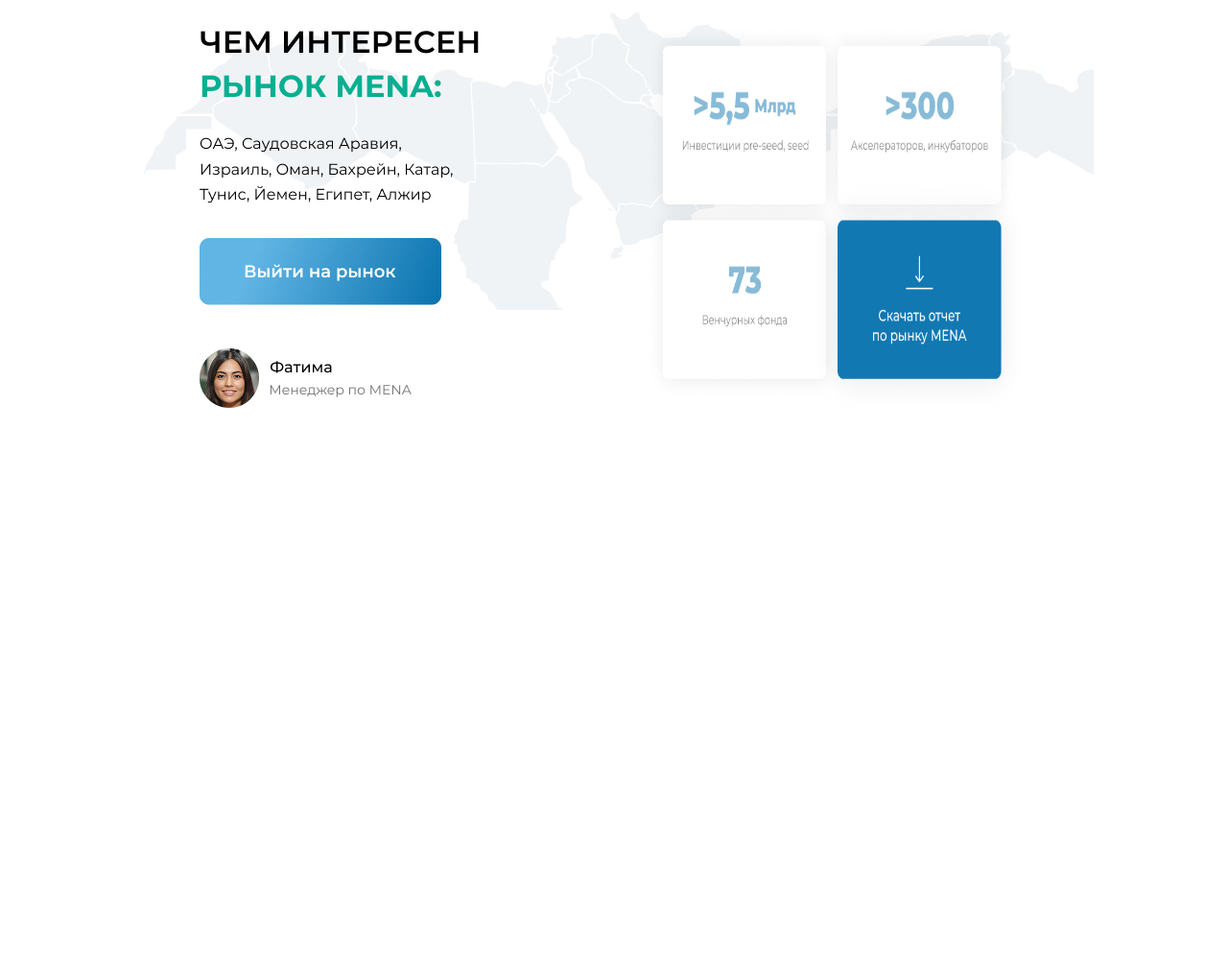
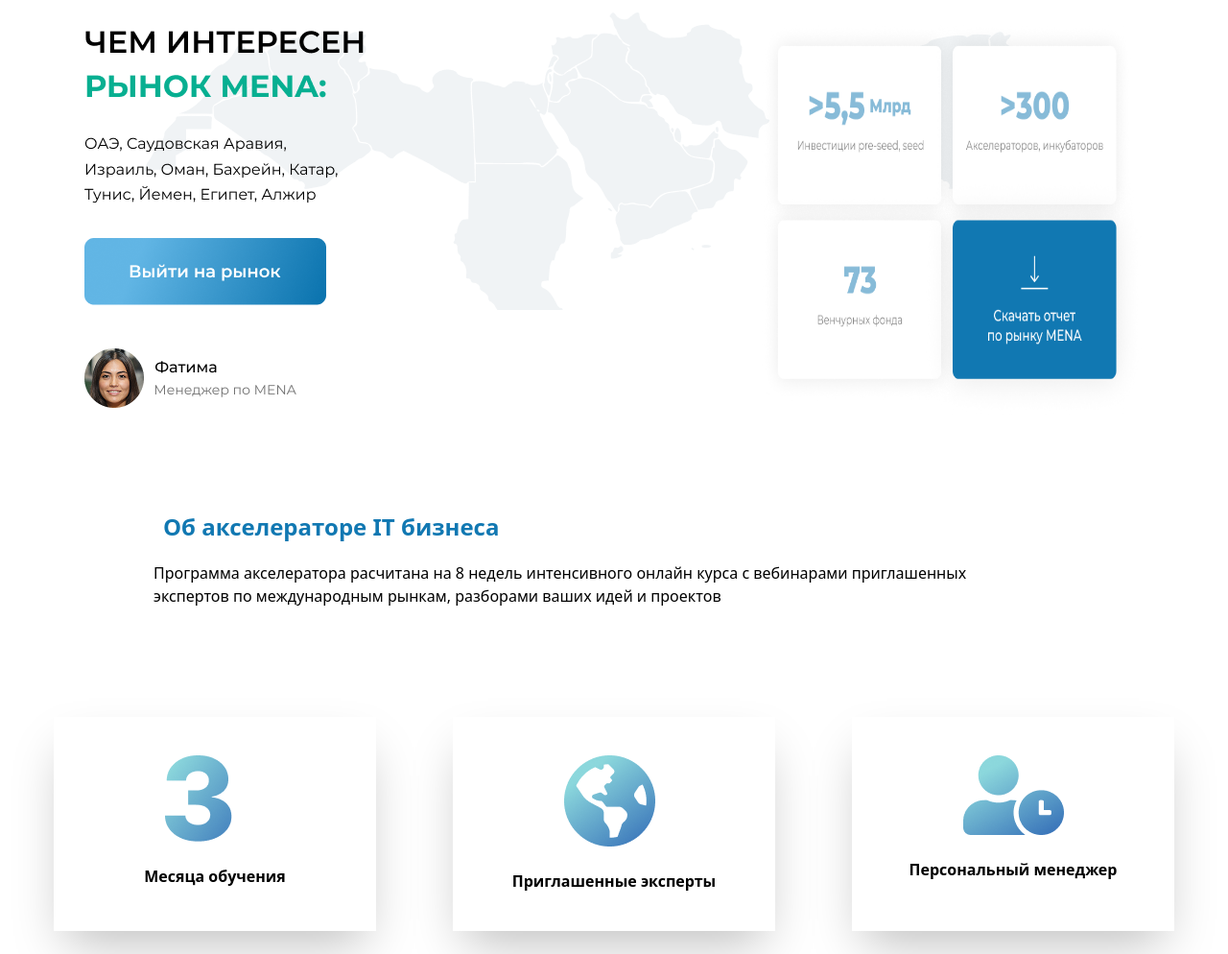
Before and after one commit to nasimovmuhammad7-dotcom/egzamin-17-1-26, a website: page index.html in a window 1280 px wide. Shown: the part 2876-3870 px from the top of the page at 96% size. Before the commit the page ends 3332 px from the top, so only its background shows below. Drawn offline with Linux system fonts and the light colour scheme.

Commit message:
section 6

```diff
--- a/index.html
+++ b/index.html
@@ -104,9 +104,34 @@
         <button class="bg-[#88BBD8] p-2.5 text-white w-70">Ближний восток</button><hr><button class="bg-[#EEF1F4] p-2.5 w-70">Азия</button><hr><button class="bg-[#EEF1F4] p-2.5 w-70">Латинская Америка</button><hr><button class="bg-[#EEF1F4] p-2.5 w-70">Африка</button>
     </div>
     <div class="bg-[url(Vector.png)] h-80 lg:w-250 m-auto mt-10">
-        <div class="p-5 lg:flex justify-center lg:gap-30 md:flex">
+        <div class="p-5 lg:flex justify-center lg:gap-90 md:flex">
             <img src="./src/Group 772.png" alt="">
-            <img class="     md:w-100" src="./src/Group 774.png" alt="">
+            <img class="md:w-100" src="./src/Group 774.png" alt="">
+        </div>
+    </div>
+    <div class="text-[#1178B2] p-2.5 font-bold text-2xl mt-100 lg:mt-50 md:mt-50  max-w-380 m-auto">
+        <p class="pl-10 lg:pl-40 lg:text-start md:text-center">Об акселераторе IT бизнеса</p>
+    </div>
+    <div class="p-2.5 max-w-380 m-auto pl-10 lg:pl-40 lg:text-start md:text-center">
+        <p>Программа акселератора расчитана на 8 недель интенсивного онлайн  курса с вебинарами приглашенных <br> экспертов по международным рынкам, разборами ваших идей и проектов </p>
+    </div>
+    <div class="lg:flex  justify-center gap-10 mt-20 p-6 md:flex">
+            <div class="w-84 p-5 shadow-2xl text-center pt-10 pb-10">
+                <img class="pl-24 lg:pl-24 md:pl-10" src="./src/3.png" alt="">
+                <br>
+                <p class="font-bold">Месяца обучения</p>
+            </div>
+            <br>
+            <div class="w-84 p-5 shadow-2xl text-center pt-10 pb-10">
+                <img class="pl-24 lg:pl-24 md:pl-10" src="./src/Vector (1).png" alt="">
+                <br>
+                <p class="font-bold">Приглашенные эксперты</p>
+            </div>
+        <br>
+        <div class="w-84 p-5 shadow-2xl text-center pt-10 pb-10">
+            <img class="pl-24 lg:pl-24 md:pl-10" src="./src/Vector (2).png" alt="">
+            <br>
+            <p class="font-bold">Персональный менеджер</p>
         </div>
     </div>
 </body>
```
Also changed, not shown: src/3.png (added), src/Vector (1).png (added), src/Vector (2).png (added), src/output.css.
